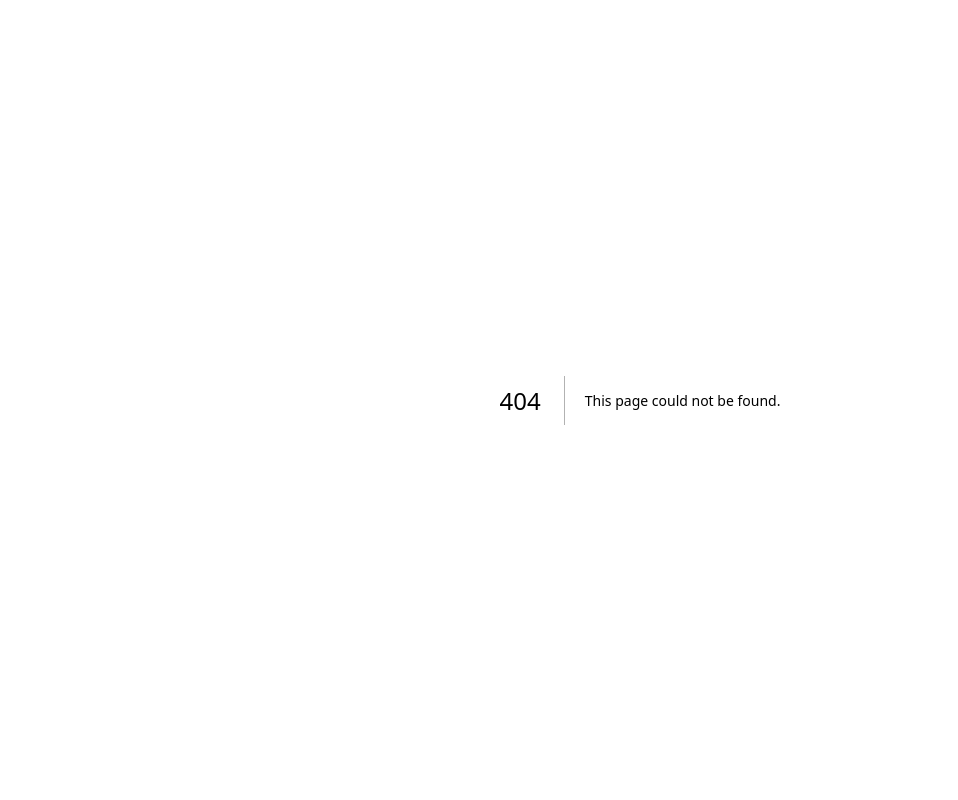
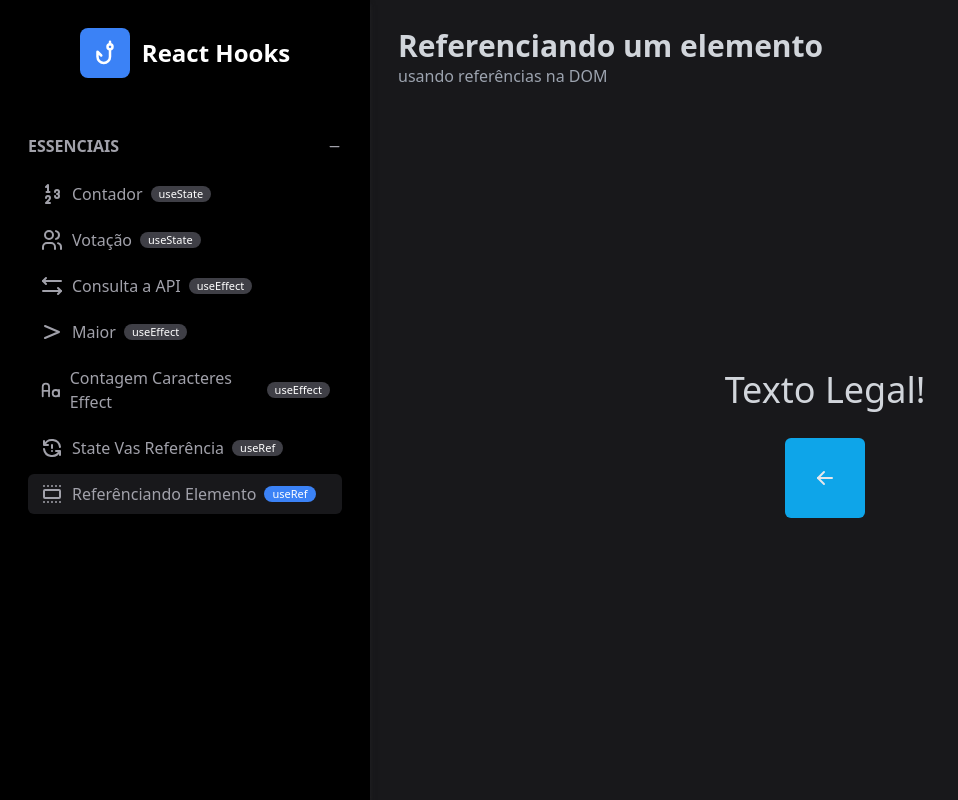
Before and after one commit to maryson011/repo-js, a Next.js app in the folder FundamentosReact/react-hooks/: page /essenciais/refElemento in a window 1280 px wide. Before the commit this address had no page. Shown: the whole page, without its empty margins (0-958 px from the left). Built offline with nearby package versions, Linux system fonts and the light colour scheme.

Commit message:
feat: useRef #2 (react-hooks)

```diff
--- a/FundamentosReact/react-hooks/src/components/template/MenuPrincipal.tsx
+++ b/FundamentosReact/react-hooks/src/components/template/MenuPrincipal.tsx
@@ -1,4 +1,4 @@
-import { IconMenu, IconX, IconNumbers, IconUsers, IconArrowsLeftRight, IconMathGreater, IconLetterCase, IconRefreshAlert } from "@tabler/icons-react";
+import { IconMenu, IconX, IconNumbers, IconUsers, IconArrowsLeftRight, IconMathGreater, IconLetterCase, IconRefreshAlert, IconSection } from "@tabler/icons-react";
 import { MenuItem } from "../../data/models/MenuItem";
 import { MenuSecao } from "../../data/models/MenuSecao";
 import Logo from "./Logo";
@@ -18,6 +18,7 @@ export default function MenuPrincipal() {
                 {titulo: "Maior", url: "/essenciais/maior", tag: "useEffect", icone: <IconMathGreater/>},
                 {titulo: "Contagem Caracteres Effect", url: "/essenciais/contagemCaracteresEffect", tag: "useEffect", icone: <IconLetterCase/>},
                 {titulo: "State Vas Referência", url: "/essenciais/stateVsRef", tag: "useRef", icone: <IconRefreshAlert/>},
+                {titulo: "Referênciando Elemento", url: "/essenciais/refElemento", tag: "useRef", icone: <IconSection/>},
             ],
         },
     ];
--- /dev/null
+++ b/FundamentosReact/react-hooks/src/pages/essenciais/refElemento.tsx
@@ -0,0 +1,22 @@
+import Botao from "@/components/template/Botao";
+import Flex from "@/components/template/Flex";
+import Pagina from "@/components/template/Pagina";
+import { IconArrowLeft } from "@tabler/icons-react";
+import { useRef } from "react";
+
+export default function(){
+    const referencia = useRef<any>()
+
+    function apagar() {
+        referencia.current.innerText = referencia.current.innerText.slice(0, -1)
+    }
+
+    return (
+        <Pagina titulo="Referenciando um elemento" subtitulo="usando referências na DOM">
+            <Flex col center>
+                <p ref={referencia} className="text-4xl text-gray-300 m-4">Texto Legal!</p>
+                <Botao onClick={apagar} redondo tamanho="2xl" cor="bg-sky-500" icone={<IconArrowLeft />} />
+            </Flex>
+        </Pagina>
+    )
+}
```
